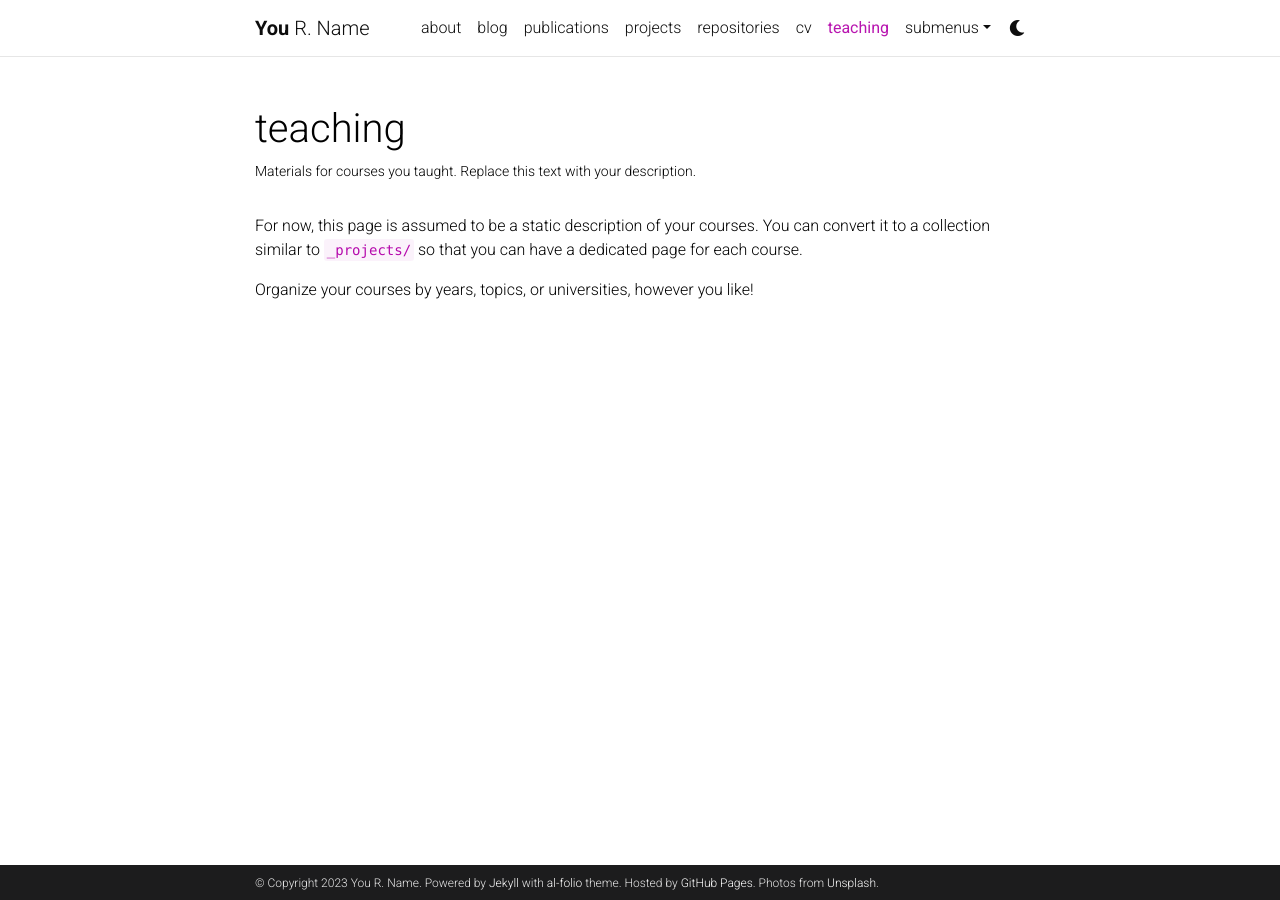
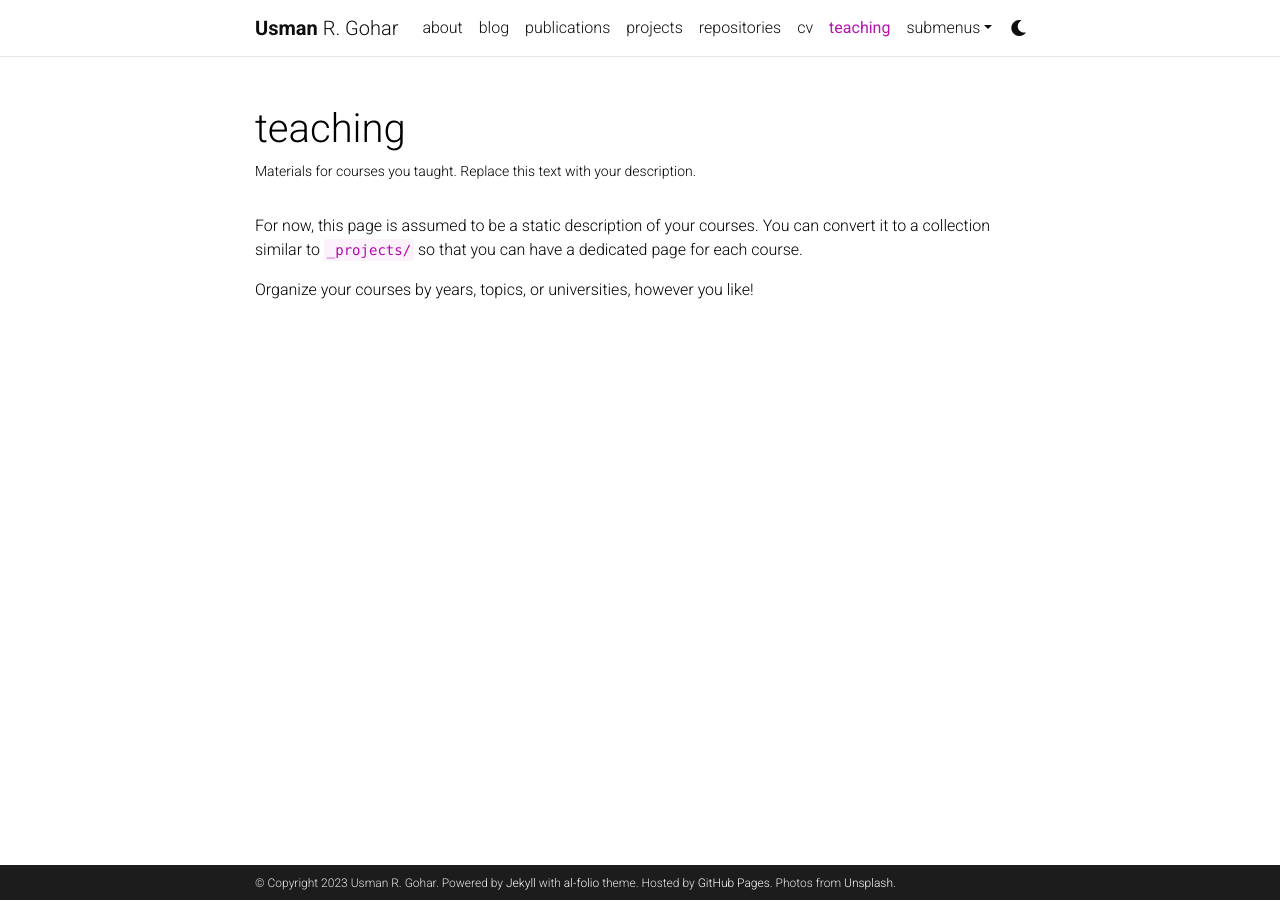
Before and after one commit to UsmanGohar/usmangohar.github.io, a Jekyll site: the page built from _pages/teaching.md, in a window 1280 px wide. Built offline with Jekyll 4.4.1, drawn with Linux system fonts in a browser that asks for light colours; comment, search, counter and statistics services are not loaded; a style sheet for code colours, icons or effects is not loaded.

Commit message:
Update _config.yml

```diff
--- a/_config.yml
+++ b/_config.yml
@@ -3,10 +3,10 @@
 # -----------------------------------------------------------------------------
 
 title: blank # the website title (if blank, full name will be used instead)
-first_name: You
+first_name: Usman
 middle_name: R.
-last_name: Name
-email: you@example.com
+last_name: Gohar
+email: usman.gohar@hotmail.com
 description: > # the ">" symbol means to ignore newlines until "footer_text:"
   A simple, whitespace theme for academics. Based on [*folio](https://github.com/bogoli/-folio) design.
 footer_text: >
@@ -19,7 +19,7 @@
 icon: ⚛️  # the emoji used as the favicon (alternatively, provide image name in /assets/img/)
 
 url: https://usmangohar.github.io # the base hostname & protocol for your site
-baseurl: /al-folio # the subpath of your site, e.g. /blog/
+baseurl:  # the subpath of your site, e.g. /blog/
 last_updated: false # set to true if you want to display last updated in the footer
 impressum_path:  # set to path to include impressum link in the footer, use the same path as permalink in a page, helps to conform with EU GDPR
 
```
